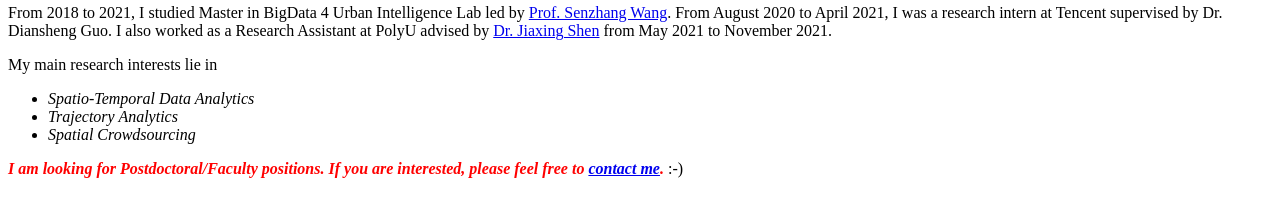
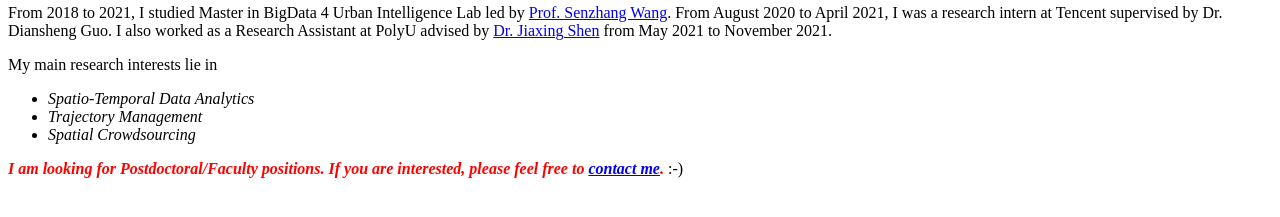
Before and after one commit to MiaoHaoSunny/MiaoHaoSunny.github.io, a Jekyll site: the page built from _pages/includes/intro.md, in a window 1280 px wide. Shown: the part 501-718 px from the top of the page. Built offline with Jekyll 4.4.1, drawn with Linux system fonts in a browser that asks for light colours; our own code applies the rules of GitHub Pages for plain Markdown files.

Commit message:
Update intro.md

```diff
--- a/_pages/includes/intro.md
+++ b/_pages/includes/intro.md
@@ -5,7 +5,7 @@ From 2018 to 2021, I studied Master in BigData 4 Urban Intelligence Lab led by <
 
 My main research interests lie in
 - _Spatio-Temporal Data Analytics_
-- _Trajectory Analytics_
+- _Trajectory Management_
 - _Spatial Crowdsourcing_
 
 <!-- I have published 10+ papers at top-tier DB/DM conferences and journals such as ICDE, CIKM, and TKDE. -->
```
